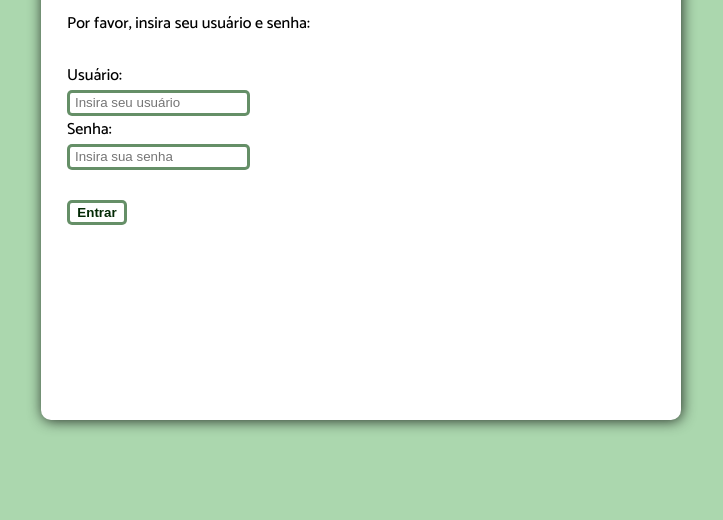
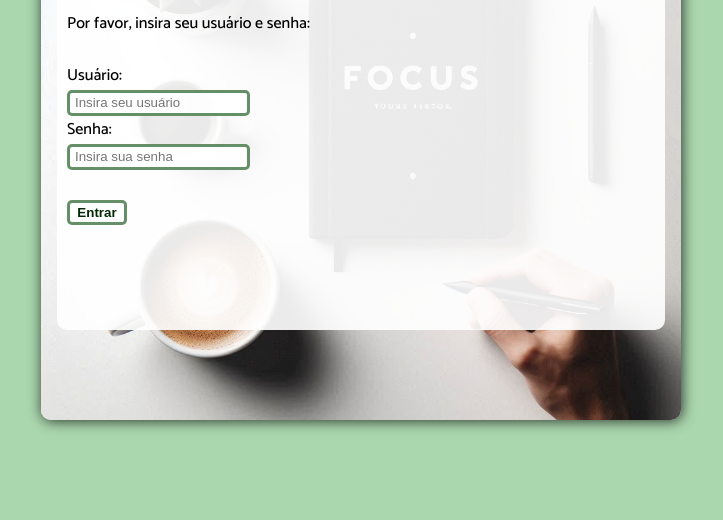
Before and after one commit to chris-devSH/Projeto-Blog, a plain HTML site: page index.html in a window 1280 px wide. Shown: the part 280-800 px from the top of the page, without its empty margins (279-1002 px from the left). Drawn offline with Linux system fonts and the light colour scheme; the site is published under a folder, as on GitHub Pages, so addresses that start at the root find nothing; a web font is replaced by a local one.

Commit message:
Erro corrigido
Faltou os dois pontos

```diff
--- a/style/estilo.css
+++ b/style/estilo.css
@@ -86,7 +86,7 @@ h1{
     width: 100%;
     height: 100%;
     min-height: 500px;
-    background-image: url('/Imagens/Designer.jpeg');
+    background-image: url('../Imagens/Designer.jpeg'); /*Faltou o '..'*/*
     background-repeat: no-repeat;
     background-size: cover;
 
```
